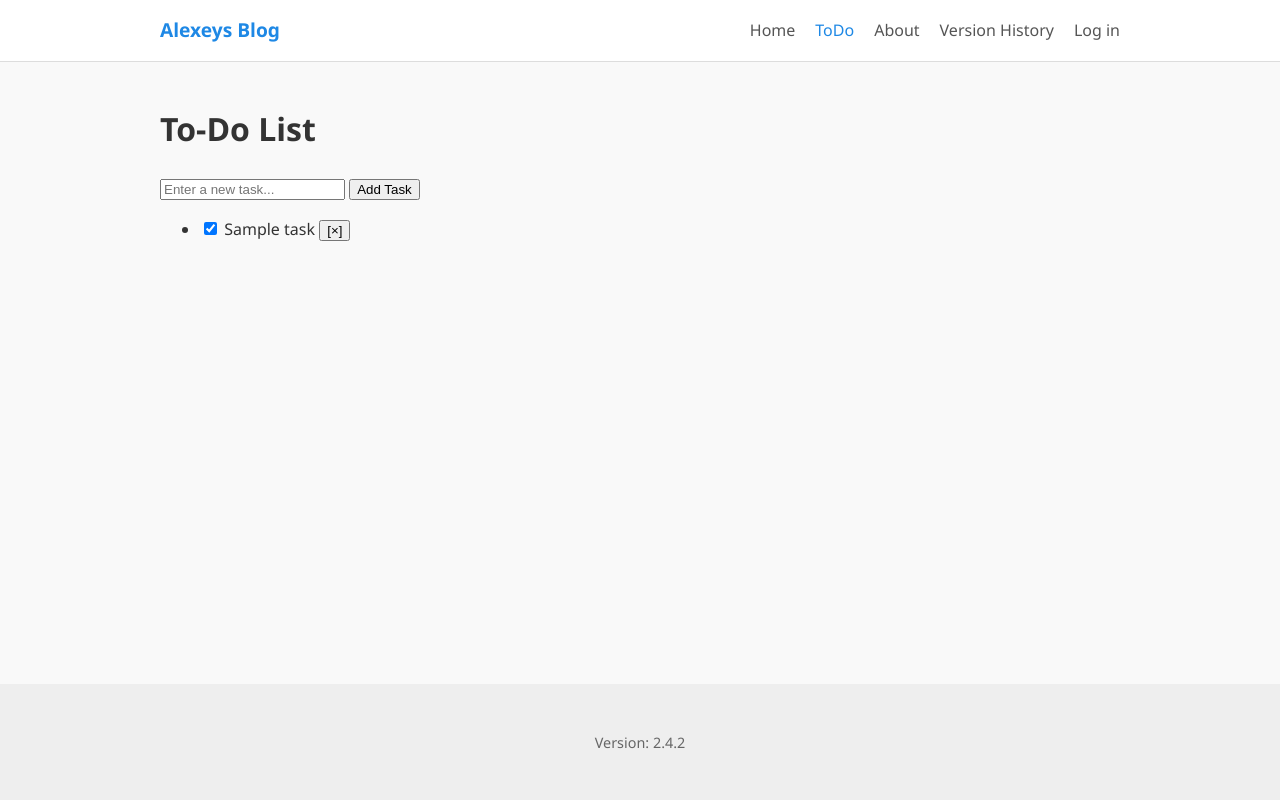
After one commit to achekhirov/django-app, a Django app: page /todo/ in a window 1280 px wide. The commit adds this page. Run offline with Django 3.2, Linux system fonts and the light colour scheme; tables that the repository leaves empty hold one stand-in row (values such as "Sample post").

Commit message:
Added a very basic todo list to the site; incremented version to 2.4.2

```diff
--- a/blog/forms.py
+++ b/blog/forms.py
@@ -1,6 +1,6 @@
 from django import forms
 
-from .models import Post
+from .models import Post, Task
 
 
 class PostForm(forms.ModelForm):
@@ -14,3 +14,11 @@ class PostForm(forms.ModelForm):
     class Meta:
         model = Post
         fields = ['version', 'body']  # укажите нужные поля
+
+class TaskForm(forms.ModelForm):
+    class Meta:
+        model = Task
+        fields = ['title']
+        widgets = {
+            'title': forms.TextInput(attrs={'placeholder': 'What I am going to to next is...'})
+        }
--- a/blog/models.py
+++ b/blog/models.py
@@ -9,3 +9,11 @@ class Post(models.Model):
 
     class Meta:
         ordering = ('-created_at',)
+
+class Task(models.Model):
+    title = models.CharField(max_length=200)
+    is_completed = models.BooleanField(default=False)
+    created_at = models.DateTimeField(auto_now_add=True)
+
+    def __str__(self):
+        return self.title
--- a/main/templates/main/base.html
+++ b/main/templates/main/base.html
@@ -24,6 +24,8 @@
             <nav class="nav">
                 <a href="{% url 'home' %}"
                     class="{% if request.resolver_match.url_name == 'home' %}active{% endif %}">Home</a>
+                <a href="{% url 'todo' %}"
+                    class="{% if request.resolver_match.url_name == 'todo' %}active{% endif %}">ToDo</a>
                 <a href="{% url 'about' %}"
                     class="{% if request.resolver_match.url_name == 'about' %}active{% endif %}">About</a>
                 <a href="{% url 'versions' %}"
@@ -42,7 +44,7 @@
 
     <footer class="footer">
         <div class="container">
-            <p>Version: 2.3.2</p>
+            <p>Version: 2.4.2</p>
         </div>
     </footer>
 
--- a/main/templates/main/login.html
+++ b/main/templates/main/login.html
@@ -1,3 +1,6 @@
+{% extends 'main/base.html' %}
+{% load static %}
+
 {% block content %}
 
 {% if form.errors %}
--- /dev/null
+++ b/main/templates/main/todo.html
@@ -0,0 +1,48 @@
+{% extends 'main/base.html' %}
+{% load static %}
+
+
+{% block content %}
+<div class="todo-container">
+    <h1>To‑Do List</h1>
+
+
+    <!-- Форма добавления задачи -->
+    <form method="post" class="add-task-form">
+        {% csrf_token %}
+        <input type="hidden" name="action" value="add">
+        <input type="text" name="title" placeholder="Enter a new task..." required>
+        <button type="submit">Add Task</button>
+    </form>
+
+    <!-- Список задач -->
+    {% if tasks %}
+    <ul class="task-list">
+        {% for task in tasks %}
+        <li class="task-item {% if task.is_completed %}completed{% endif %}">
+            <!-- Чекбокс для отметки выполнения -->
+            <form method="post" style="display: inline;">
+                {% csrf_token %}
+                <input type="hidden" name="action" value="toggle">
+                <input type="hidden" name="task_id" value="{{ task.id }}">
+                <input type="checkbox" onchange="this.form.submit()" {% if task.is_completed %}checked{% endif %}>
+            </form>
+
+            <span class="task-title">{{ task.title }}</span>
+
+
+            <!-- Кнопка удаления -->
+            <form method="post" style="display: inline;">
+                {% csrf_token %}
+                <input type="hidden" name="action" value="delete">
+                <input type="hidden" name="task_id" value="{{ task.id }}">
+                <button type="submit" class="delete-btn">[×]</button>
+            </form>
+        </li>
+        {% endfor %}
+    </ul>
+    {% else %}
+    <p class="no-tasks">No tasks yet. Add your first task above!</p>
+    {% endif %}
+</div>
+{% endblock %}
--- a/main/views.py
+++ b/main/views.py
@@ -1,13 +1,38 @@
 from django.shortcuts import render, redirect
 from django.contrib.auth.decorators import login_required
-
-from blog.models import Post
-from blog.forms import PostForm
+from blog.models import Post, Task
+from blog.forms import PostForm, TaskForm
 from django.http import HttpResponse
 
 def index(request):
     return render(request, "main/index.html")
 
+def todo(request):
+    tasks = Task.objects.all().order_by('-created_at')
+    form = TaskForm()
+
+    if request.method == 'POST':
+        action = request.POST.get('action')  # определяем действие
+
+        if action == 'add':
+            form = TaskForm(request.POST)
+            if form.is_valid():
+                form.save()
+            return redirect('todo')
+
+        elif action == 'toggle':
+            task_id = request.POST.get('task_id')
+            task = Task.objects.get(id=task_id)
+            task.is_completed = not task.is_completed
+            task.save()
+            return redirect('todo')
+
+        elif action == 'delete':
+            task_id = request.POST.get('task_id')
+            Task.objects.filter(id=task_id).delete()
+            return redirect('todo')
+
+    return render(request, 'main/todo.html', {'tasks': tasks, 'form': form})
 
 def home(request):
     return render(request, "main/index.html")
--- a/portfolio/urls.py
+++ b/portfolio/urls.py
@@ -2,13 +2,14 @@ from django.contrib import admin
 from django.contrib.auth import views as auth_views
 
 from django.urls import path
-from main.views import index, about, versions, home
+from main.views import index, about, versions, home, todo
 
 urlpatterns = [
     path('admin/', admin.site.urls),
     path('', home, name='home'),
     path('about/', about, name='about'),
-    path('versions/', versions, name='versions'),  # ← именно так!
+    path('todo/', todo, name='todo'),
+    path('versions/', versions, name='versions'),
     path('login/', auth_views.LoginView.as_view(template_name="main/login.html"), name='login'),
     path('logout/', auth_views.LogoutView.as_view(), name='logout'),
 ]
```
Also changed, not shown: blog/migrations/0005_task.py (added).
